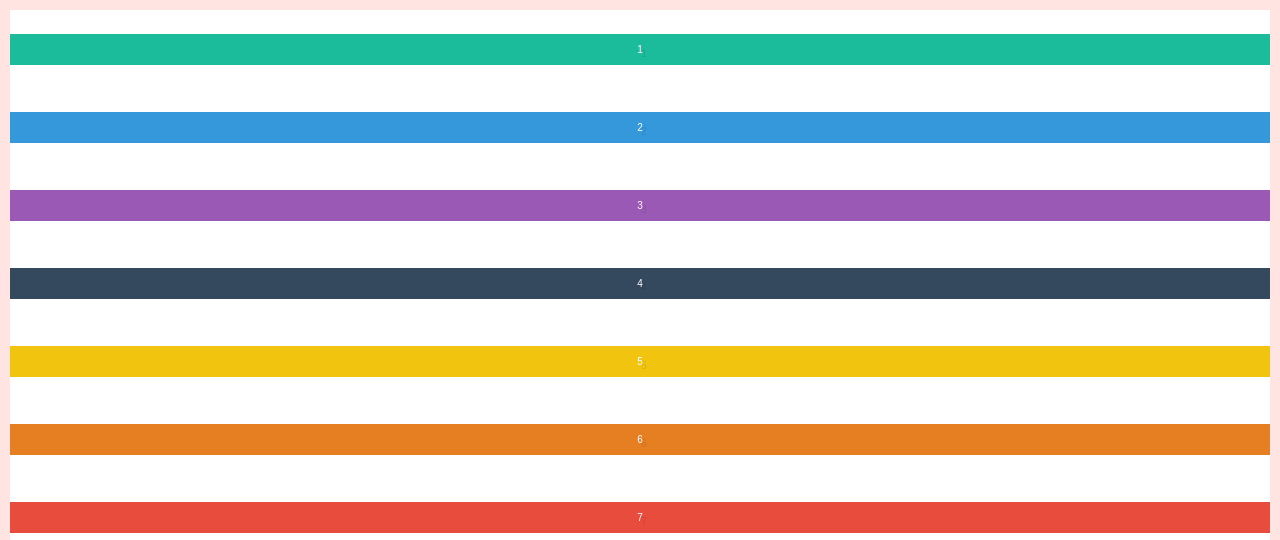
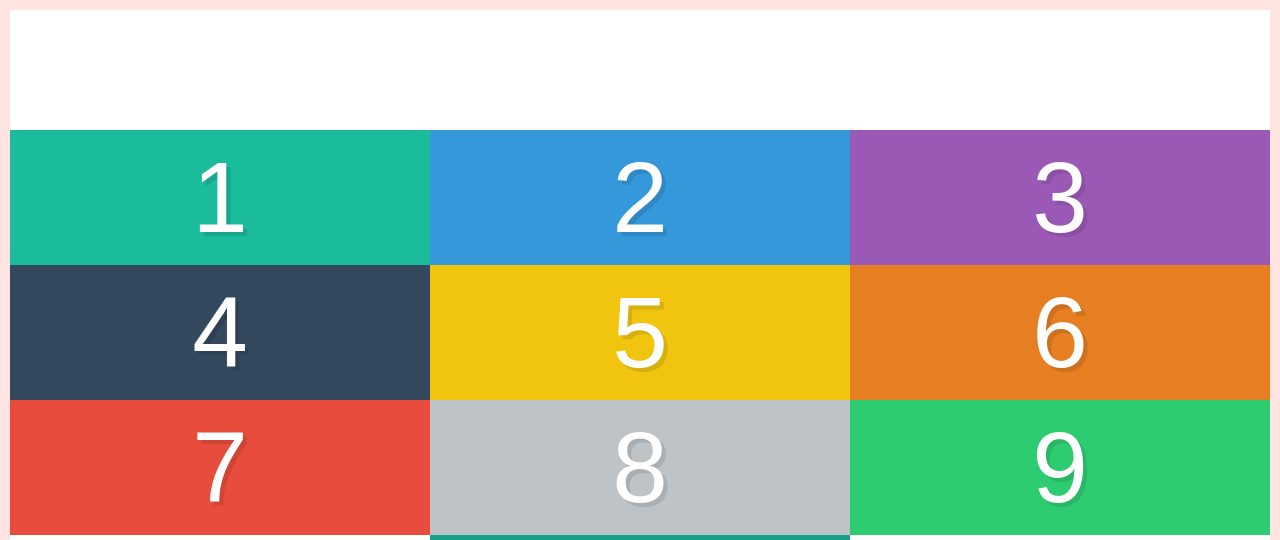
Before and after one commit to ermyas7/css-flexbox, a plain HTML site: page alignment-and-centering/index.html in a window 1280 px wide. Shown: the top 540 px of the page. Drawn offline with Linux system fonts and the light colour scheme.

Commit message:
align-content

```diff
--- a/alignment-and-centering/style.css
+++ b/alignment-and-centering/style.css
@@ -9,7 +9,7 @@ input[type=reset],input[type=submit]{-webkit-appearance:button;cursor:pointer;}b
 /* Some default styles to make each box visible */
 .box {
   color:white;
-  font-size: 10px;
+  font-size: 100px;
   text-align: center;
   text-shadow:4px 4px 0 rgba(0,0,0,0.1);
   padding:10px;
@@ -31,8 +31,13 @@ input[type=reset],input[type=submit]{-webkit-appearance:button;cursor:pointer;}b
 /* We start writing out flexbox here. The above is just page setup */
 .container{
   display: flex;
-  justify-content: space-around;
   border: 10px solid mistyrose;
-  flex-direction: column;
   min-height: 100vh;
+  align-content: center;
+  flex-wrap: wrap;
+  justify-content: center;
 }
+
+.box{
+  width: 33.333333333%;
+}
```
